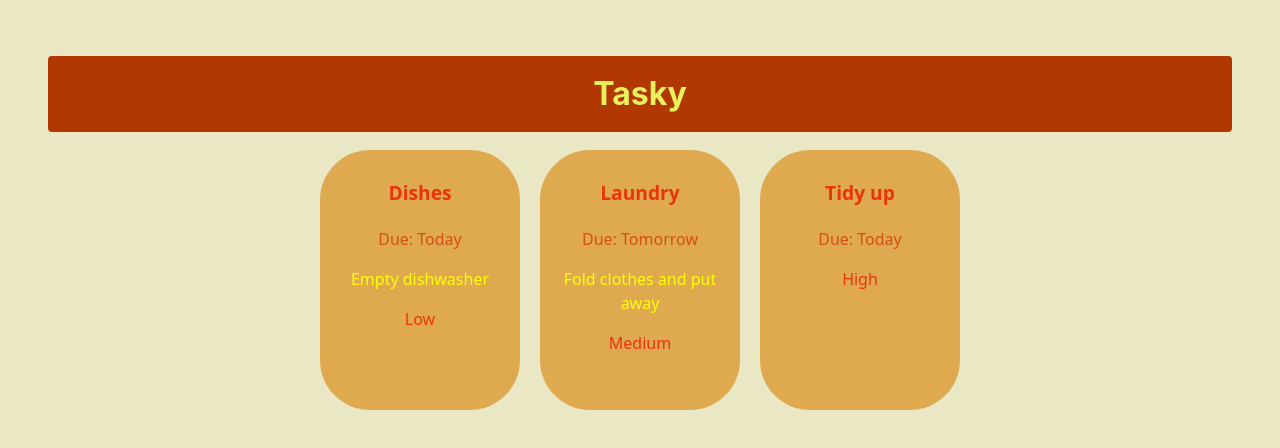
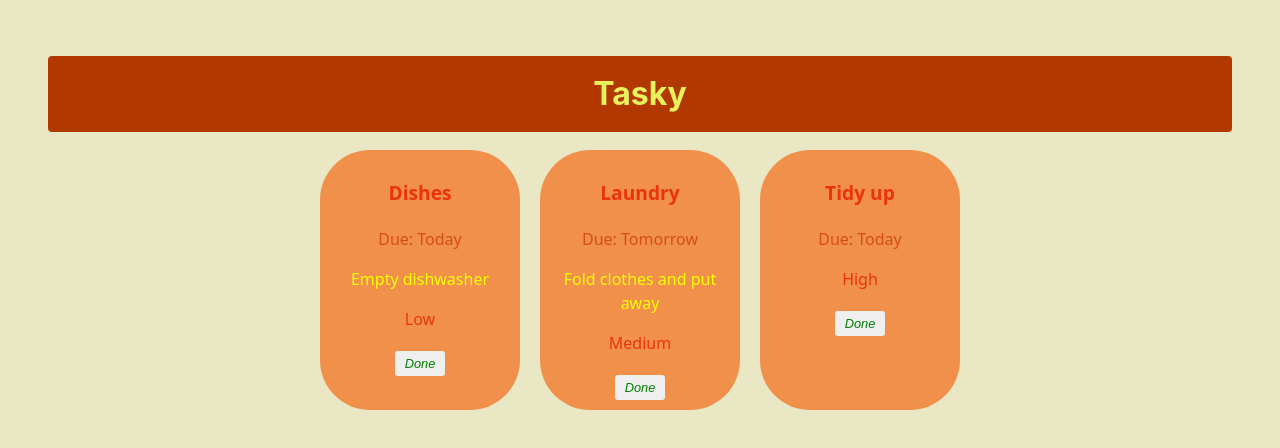
Before and after one commit to rarbin/react-basics-labs, a React (Vite) app in the folder tasky/: page / in a window 1280 px wide. Shown: the top 448 px of the page. Built offline with nearby package versions, Linux system fonts and the light colour scheme.

Commit message:
Mark task as done

```diff
--- a/tasky/src/App.css
+++ b/tasky/src/App.css
@@ -24,6 +24,23 @@
   padding: 20px;
 }
 
+button {
+    border: none;
+    border-radius: 3px;
+    font-style: italic;
+    font-size: 0.8em;
+    margin: 4px 6px;
+    width: 50px;
+    height: 25px;
+}
+
+.doneButton {
+  position: center;
+  bottom: 5px;
+  left: 5px;
+  color: green;
+}
+
 .container{
   text-align: center;
 }
@@ -32,7 +49,6 @@
   display: inline-block;
   vertical-align: top;
   font-family: system-ui;
-  background: #dfaa4f;
   color: rgb(235, 51, 14);
   text-align: center;
   width: 180px;
--- a/tasky/src/App.jsx
+++ b/tasky/src/App.jsx
@@ -5,23 +5,33 @@
 
 function App() {
 
+
   const [ taskState, setTaskState ] = useState ({
     tasks: [
-      { id: 1, title:"Dishes", description: "Empty dishwasher", deadline: "Today", priority: "Low"},
-      { id: 2, title: "Laundry", description: "Fold clothes and put away", deadline: "Tomorrow", priority: "Medium"},
-      { id: 3, title: "Tidy up", deadline: "Today", priority: "High"}
+      { id: 1, title:"Dishes", description: "Empty dishwasher", deadline: "Today", priority: "Low", done: false},
+      { id: 2, title: "Laundry", description: "Fold clothes and put away", deadline: "Tomorrow", priority: "Medium", done: false },
+      { id: 3, title: "Tidy up", deadline: "Today", priority: "High", done: false}
     ]
   });
+
+  const doneHandler = (taskIndex) => {
+    const tasks = [...taskState.tasks]
+    tasks[taskIndex].done = !tasks[taskIndex].done;
+    setTaskState({tasks});
+  }
+
   return (
      <div className="container">
       <h1>Tasky</h1>
-      {taskState.tasks.map((task) => (
+      {taskState.tasks.map((task, index) => (
         <Task
           title={task.title}
           description={task.description}
           deadline={task.deadline}
           priority={task.priority}
           key={task.id}
+          done={task.done}
+          markDone={() => doneHandler(index)}
           />
       ))}
     </div>
--- a/tasky/src/components/Task.jsx
+++ b/tasky/src/components/Task.jsx
@@ -1,10 +1,11 @@
 const Task = (props) => {
         return (
-        <div className="card">
+        <div className="card" style={{backgroundColor: props.done ? '#9abc34' : '#f0904b'}}>
             <p className="title">{props.title}</p>
             <p className="deadline">Due: {props.deadline}</p>
             <p className="description">{props.description}</p>
             <p className="priority">{props.priority}</p>
+            <button onClick={props.markDone} className='doneButton'>Done</button>
         </div>
     )
 
```
